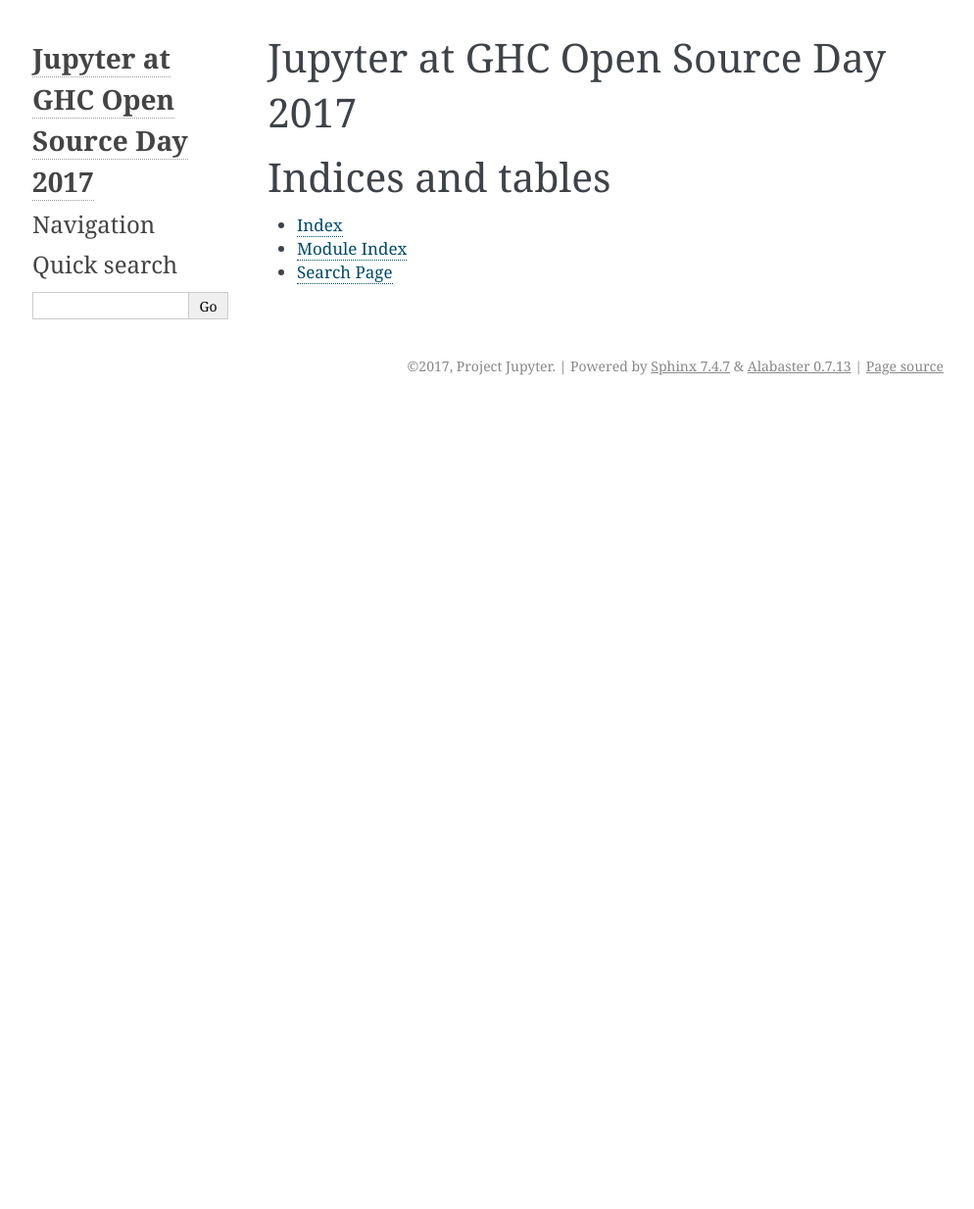
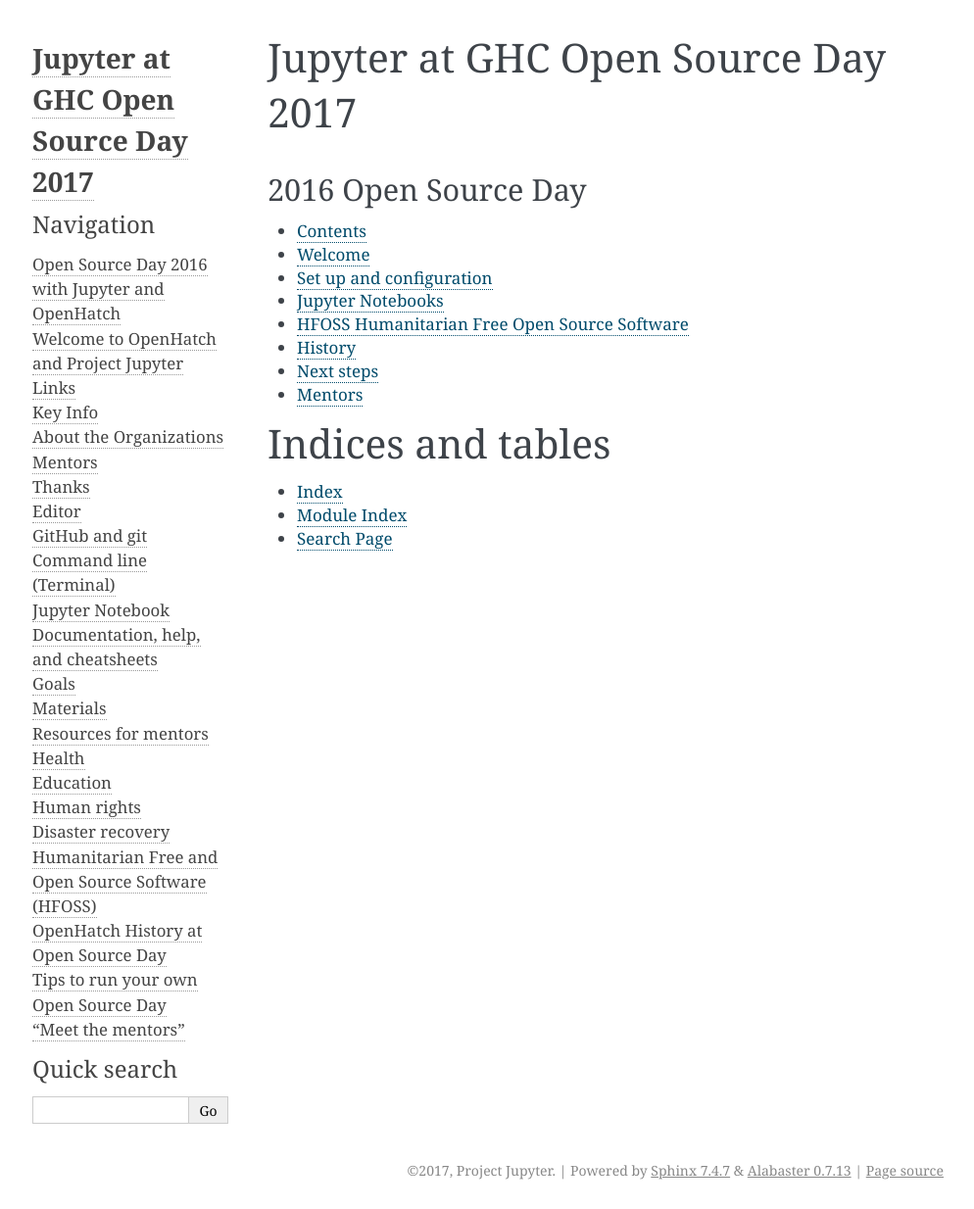
Before and after one commit to willingc/ghc-jupyter-2017, a Sphinx documentation site: the page built from docs/source/index.rst, in a window 1280 px wide. Shown: the whole page at 98% size, without its empty margins (147-1141 px from the left). Built offline with Sphinx 7.4.7, drawn with Linux system fonts in a browser that asks for light colours; before the commit the page ends 900 px from its top, so only the background shows below that.

Commit message:
create contents for 2016

```diff
--- a/docs/source/conf.py
+++ b/docs/source/conf.py
@@ -1,17 +1,9 @@
 #!/usr/bin/env python3
 # -*- coding: utf-8 -*-
-#
-# Jupyter at GHC Open Source Day 2017 documentation build configuration file, created by
-# sphinx-quickstart on Wed Sep 27 08:34:10 2017.
-#
+
+# Jupyter at GHC Open Source Day 2017 documentation build configuration file
 # This file is execfile()d with the current directory set to its
 # containing dir.
-#
-# Note that not all possible configuration values are present in this
-# autogenerated file.
-#
-# All configuration values have a default; values that are commented out
-# serve to show the default.
 
 # If extensions (or modules to document with autodoc) are in another directory,
 # add these directories to sys.path here. If the directory is relative to the
@@ -21,17 +13,27 @@
 # import sys
 # sys.path.insert(0, os.path.abspath('.'))
 
+# Support markdown documents
+import recommonmark
+
+source_parsers = {
+    '.md': 'recommonmark.parser.CommonMarkParser',
+}
+
 
 # -- General configuration ------------------------------------------------
 
 # If your documentation needs a minimal Sphinx version, state it here.
 #
-# needs_sphinx = '1.0'
+needs_sphinx = '1.6'
 
 # Add any Sphinx extension module names here, as strings. They can be
 # extensions coming with Sphinx (named 'sphinx.ext.*') or your custom
 # ones.
-extensions = ['sphinx.ext.mathjax']
+extensions = [
+    'sphinx.ext.mathjax',
+    'nbsphinx',
+]
 
 # Add any paths that contain templates here, relative to this directory.
 templates_path = ['_templates']
@@ -40,7 +42,7 @@
 # You can specify multiple suffix as a list of string:
 #
 # source_suffix = ['.rst', '.md']
-source_suffix = '.rst'
+source_suffix = ['.rst', '.md', '.ipynb']
 
 # The master toctree document.
 master_doc = 'index'
--- a/docs/source/index.rst
+++ b/docs/source/index.rst
@@ -1,11 +1,31 @@
 Jupyter at GHC Open Source Day 2017
 ===================================
 
-.. toctree::
-   :maxdepth: 2
-   :caption: Contents:
+
+2016 Open Source Day
+--------------------
+
+- :doc:`Contents </2016-OSD/index>`
+- :doc:`Welcome </2016-OSD/welcome>`
+- :doc:`Set up and configuration </2016-OSD/set-up>`
+- :doc:`Jupyter Notebooks </2016-OSD/notebooks>`
+- :doc:`HFOSS Humanitarian Free Open Source Software </2016-OSD/hfoss>`
+- :doc:`History </2016-OSD/history>`
+- :doc:`Next steps </2016-OSD/nextsteps>`
+- :doc:`Mentors </2016-OSD/mentors-meeting>`
 
 
+.. toctree::
+   :hidden:
+
+   2016-OSD/index
+   2016-OSD/welcome.md
+   2016-OSD/set-up.md
+   2016-OSD/notebooks.md
+   2016-OSD/hfoss.md
+   2016-OSD/history.md
+   2016-OSD/nextsteps.md
+   2016-OSD/mentors-meeting.ipynb
 
 Indices and tables
 ==================
```
Also changed, not shown: docs/source/2016-OSD/index.rst (added, +15 -0 lines), docs/source/2016-OSD/mentors-meeting.ipynb.
